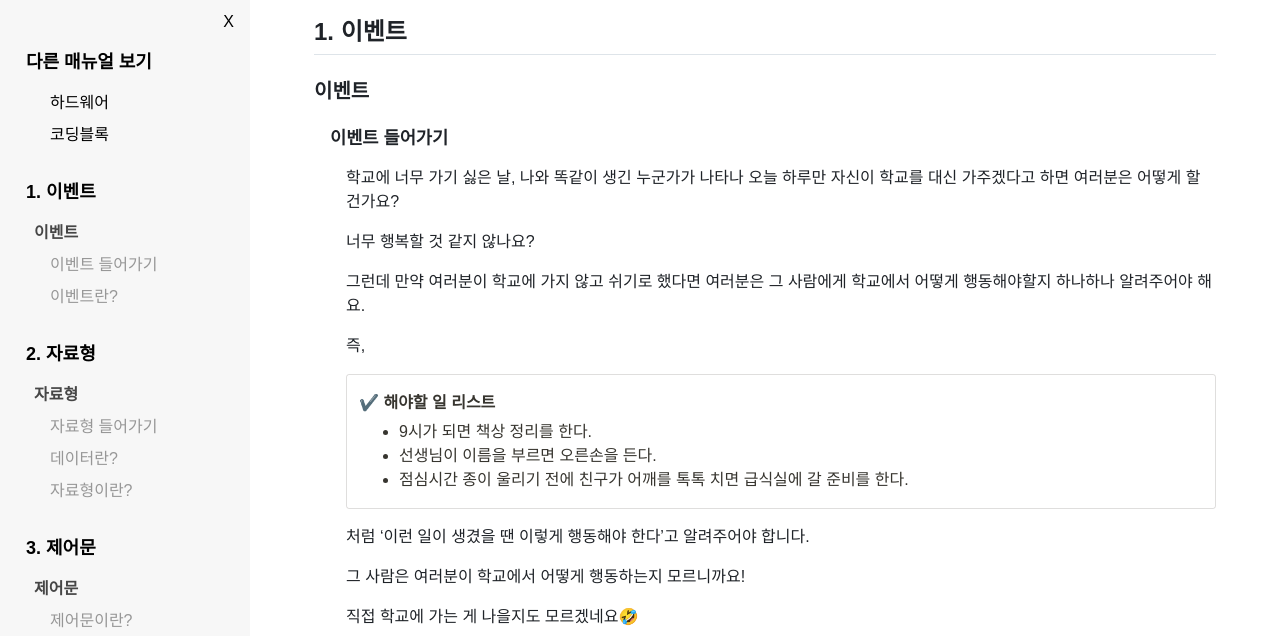
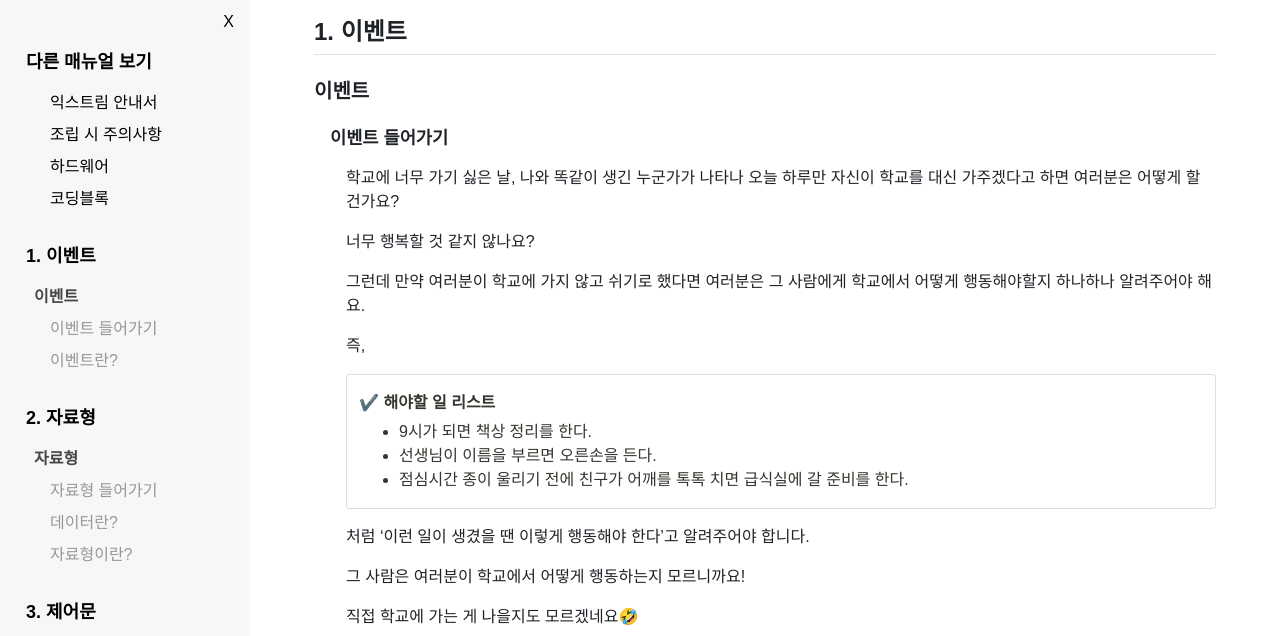
Before and after one commit to xrobo11/wiki, a plain HTML site: page manual/software.html in a window 1280 px wide. Shown: the part 112-748 px from the top of the page. Drawn offline with nearby package versions, Linux system fonts and the light colour scheme; a small style sheet from the web is missing; a web font is replaced by a local one.

Commit message:
Update software.html

```diff
--- a/manual/software.html
+++ b/manual/software.html
@@ -27,6 +27,8 @@
   <ul id="toc">
     <li><a id="toc-close" style="text-align:right">X</a></li>
     <li class="level-H1">다른 매뉴얼 보기</li>
+    <li class="level-H4"><a href="https://xrobo11.github.io/wiki/manual/user.html" target="_blank">익스트림 안내서</a></li>
+    <li class="level-H4"><a href="https://xrobo11.github.io/wiki/manual/caution.html" target="_blank">조립 시 주의사항</a></li>
     <li class="level-H4"><a href="https://xrobo11.github.io/wiki/manual/hardware.html" target="_blank">하드웨어</a></li>
     <li class="level-H4"><a href="https://xrobo11.github.io/wiki/manual/codingblock.html" target="_blank">코딩블록</a></li>
   </ul>
```
